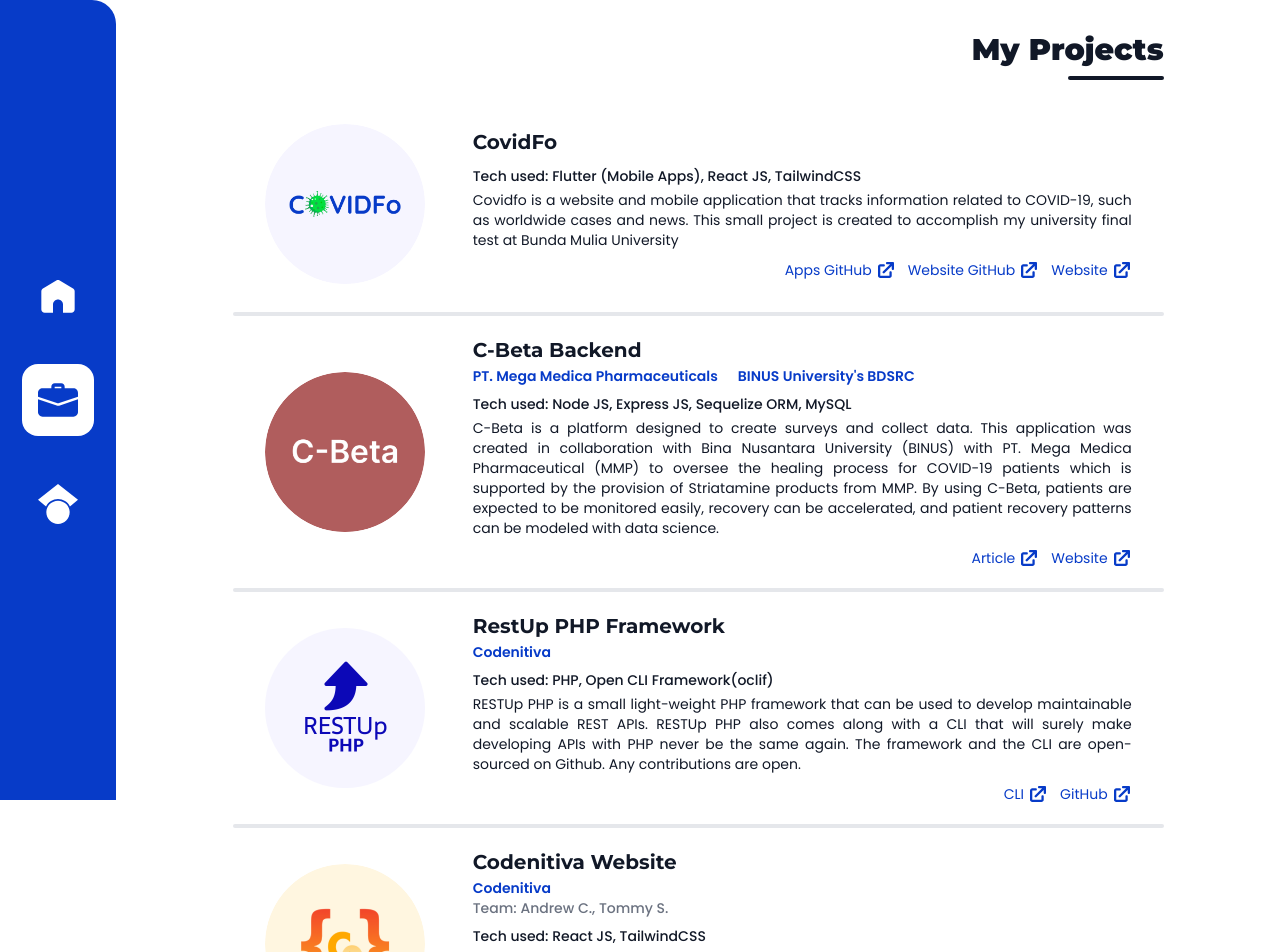
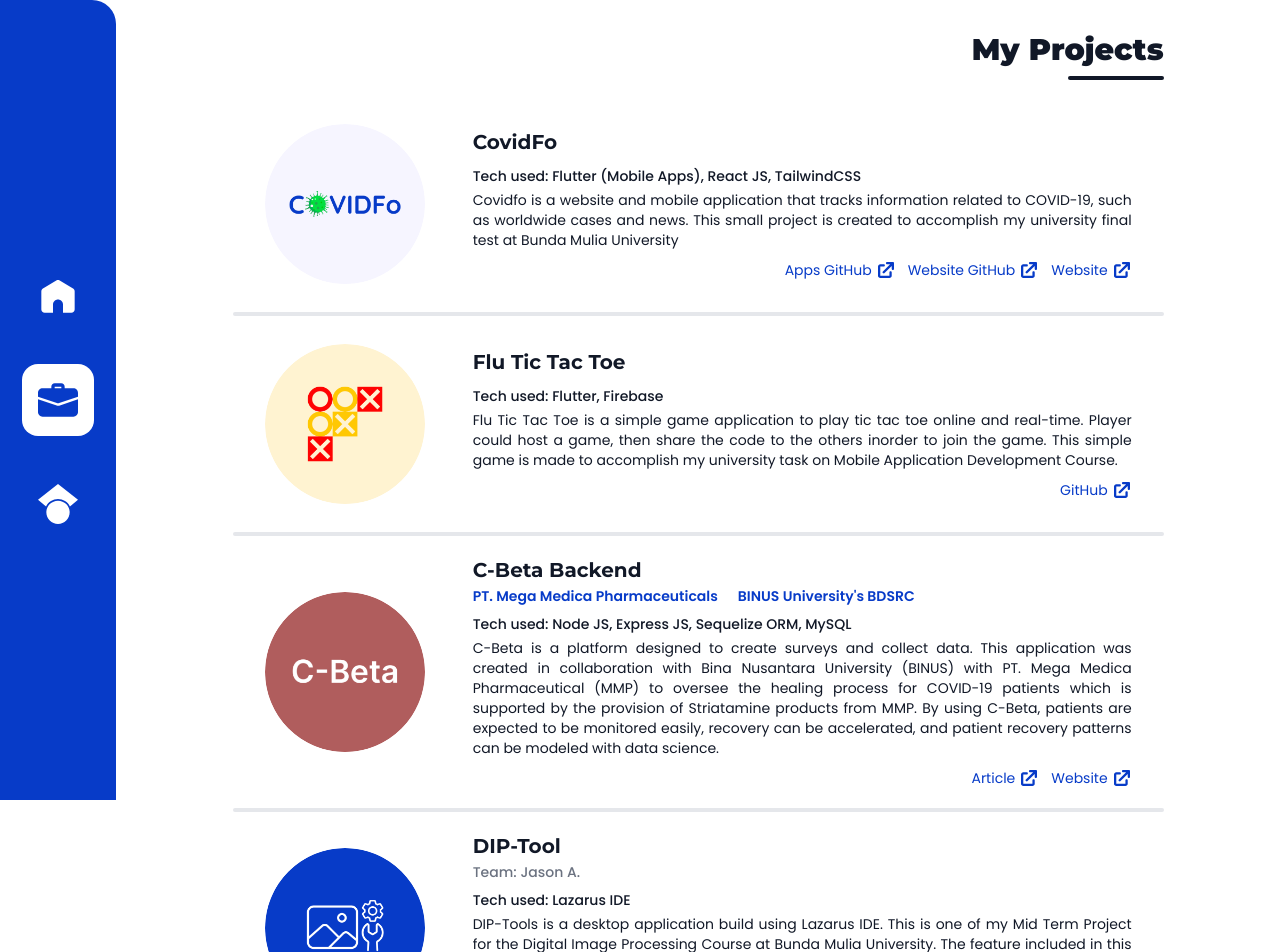
Before and after one commit to ukayaj620/this-is-me, a React (Create React App) app: page /work in a window 1280 px wide. Shown: the top 952 px of the page. Built offline with nearby package versions, Linux system fonts and the light colour scheme.

Commit message:
feat: update projects information

```diff
--- a/src/constants/personal.js
+++ b/src/constants/personal.js
@@ -97,6 +97,22 @@
         ]
       },
       {
+        title: 'Flu Tic Tac Toe',
+        image: 'fluttt',
+        associated: [],
+        tech: 'Flutter, Firebase',
+        team: '',
+        description: `Flu Tic Tac Toe is a simple game application to play tic tac toe online and real-time.
+        Player could host a game, then share the code to the others inorder to join the game. This simple game
+        is made to accomplish my university task on Mobile Application Development Course.`,
+        links: [
+          {
+            text: 'GitHub',
+            url: 'https://github.com/ukayaj620/flu-tictactoe'
+          },
+        ]
+      },
+      {
         title: 'C-Beta Backend',
         image: 'cbeta',
         associated: [
@@ -125,6 +141,23 @@
           {
             text: 'Website',
             url: 'http://dev.nusaiot.id:5000/',
+          },
+        ]
+      },
+      {
+        title: 'DIP-Tool',
+        image: 'diptool',
+        associated: [],
+        tech: 'Lazarus IDE',
+        team: 'Jason A.',
+        description: `DIP-Tools is a desktop application build using Lazarus IDE.
+        This is one of my Mid Term Project for the Digital Image Processing Course at Bunda Mulia University.
+        The feature included in this application is Binarization, Grayscaling, Brightness and
+        Contrast control, Smoothing, Sharpening, and Sketching an image.`,
+        links: [
+          {
+            text: 'GitHub Repo',
+            url: 'https://github.com/ukayaj620/dip-tools'
           },
         ]
       },
```
